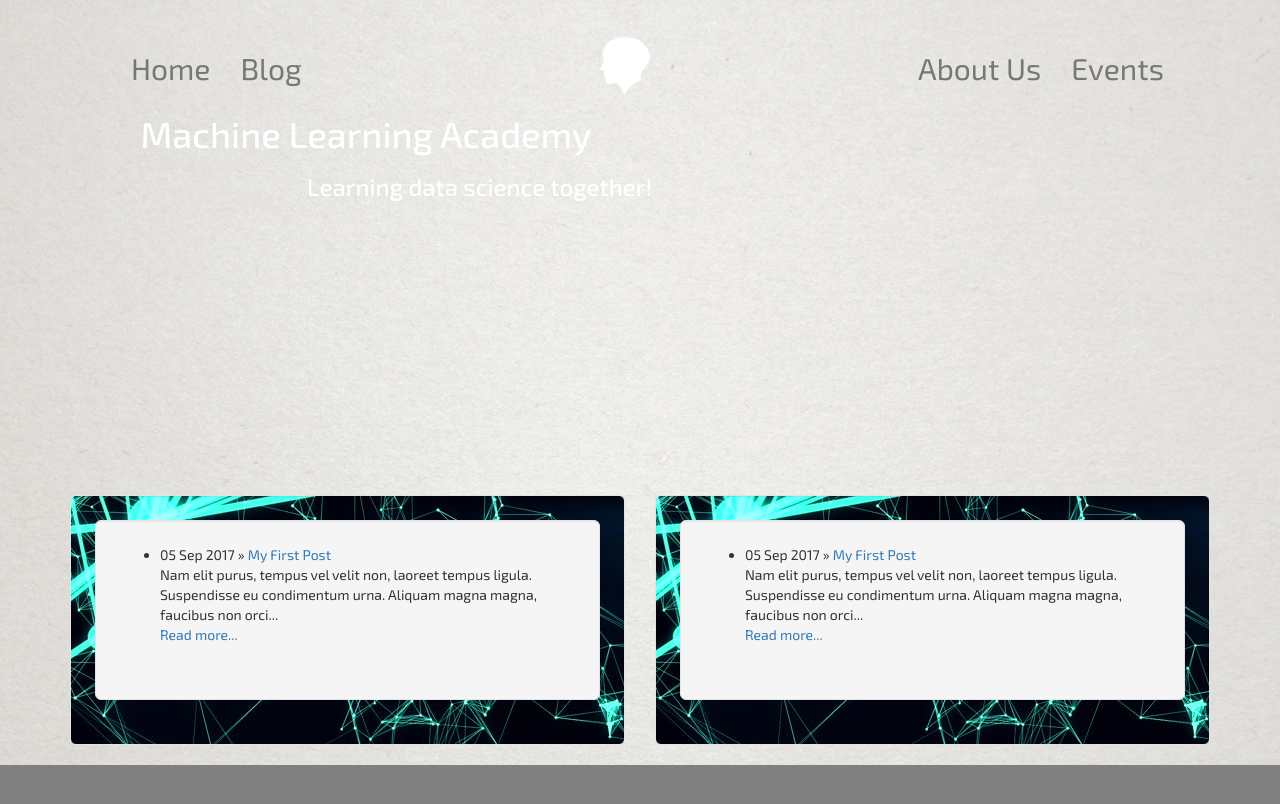
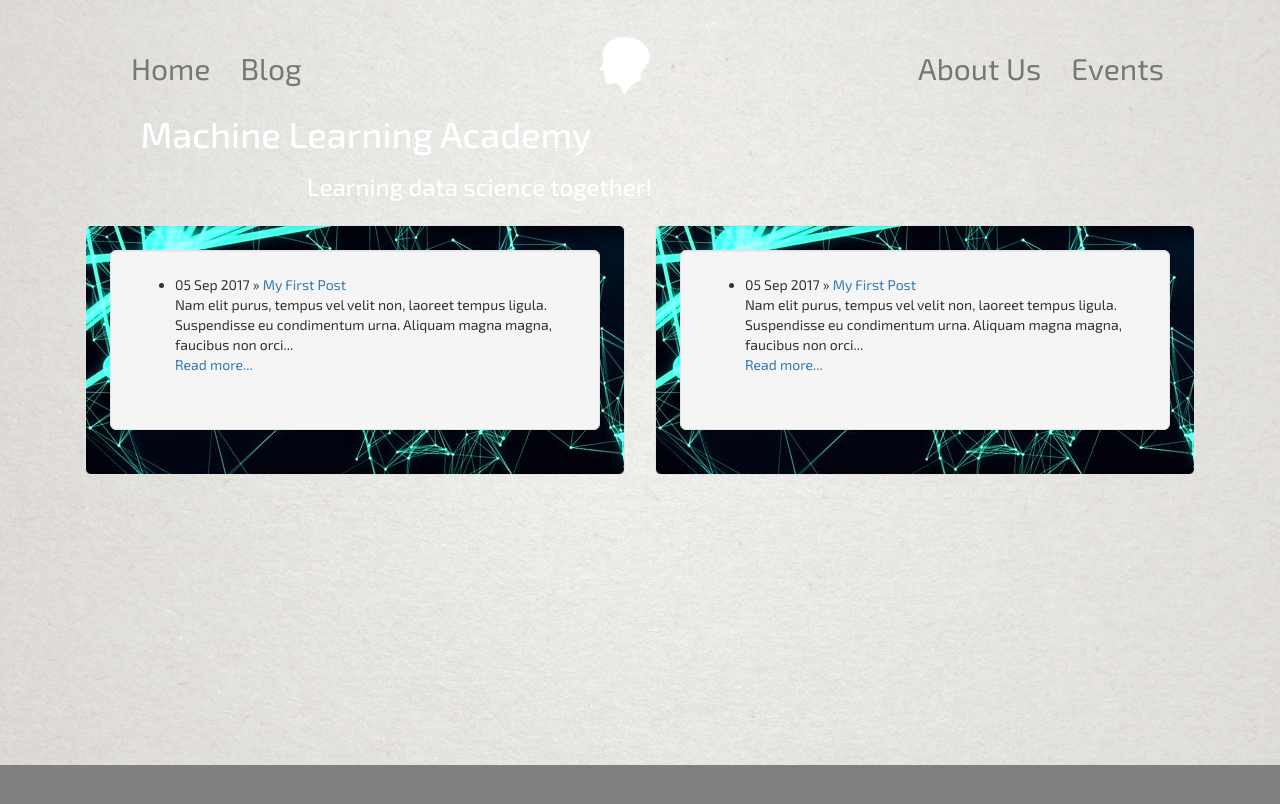
Before and after one commit to isabelhdias/mla.github.io, a Jekyll site: the page built from index.md, in a window 1280 px wide. Shown: the top 804 px of the page. Built offline with Jekyll 4.4.1, drawn with Linux system fonts in a browser that asks for light colours; nearby versions of some CDN libraries; our own code applies the rules of GitHub Pages for plain Markdown files.

Commit message:
mobile test 3

```diff
--- a/_includes/header.html
+++ b/_includes/header.html
@@ -1,6 +1,6 @@
 <header>
 
-
+   <div class="container">
         <div class="site-header clear col-lg-12 col-md-12 col-sm-12 col-xs-12">
 
             <nav class="navbar navbar-default header-opacity navbar-changes">
@@ -131,7 +131,7 @@
 
             </div>
 
-
+        </div>
 
     </div>
 
--- a/_includes/homepage.html
+++ b/_includes/homepage.html
@@ -1,3 +1,5 @@
+<div class="container">
+
     <div class="homepage-space">
 
         <!---
@@ -7,7 +9,7 @@
 
         --->
 
-    <div class="row row-bottom clear">
+        <div class="row row-bottom">
 
 
             <!---
@@ -144,3 +146,5 @@
 
 
     </div>
+
+</div>
--- a/_layouts/default.html
+++ b/_layouts/default.html
@@ -7,7 +7,7 @@
 
     <body style="background-image: url(assets/images/white-texture-background.jpg); display: block; background-size: 100%;">
 
-        <div class="container con">
+        <div class="con">
 
             {% include header.html %}
 
@@ -18,9 +18,14 @@
 
 
 
+
             {% include footer.html %}
 
         </div>
+
+
+
+
 
     </body>
 
--- a/assets/css/main.css
+++ b/assets/css/main.css
@@ -34,7 +34,6 @@ body {
 /* HEADER */
 
 header {
-    z-index: 1;
     min-height: 25vh;
 }
 
@@ -129,9 +128,8 @@ ul.nav a:hover { color: #fff !important; } /* ATTENTION!!! actual bootstrap code
 
 .page-footer {
     background-color: gray;
+    min-height: 15vh;
     width: 100%;
-    min-height: 15vh;
-    position: absolute;
     bottom: 0;
     left: 0;
 }
@@ -143,12 +141,13 @@ ul.nav a:hover { color: #fff !important; } /* ATTENTION!!! actual bootstrap code
 
 .homepage-space {
     min-height: 60vh;
-    position: relative;
+    /*position: relative;*/
 }
 
 .row-bottom {
-    bottom: 0;
-    position: absolute;
+    display: table-cell;
+    vertical-align: bottom;
+
 }
 
 
```
Also changed, not shown: 5 other files. Lines whose indentation alone changed are shown as unchanged.
